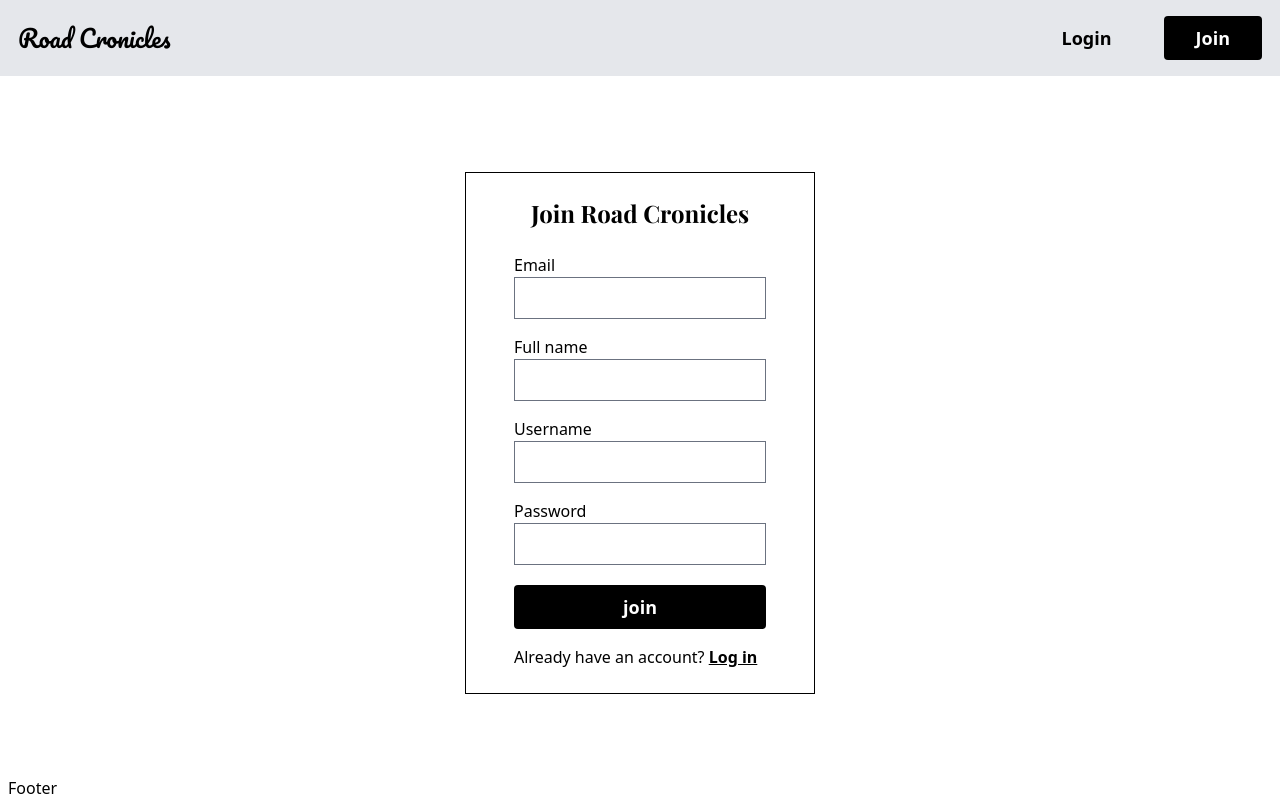
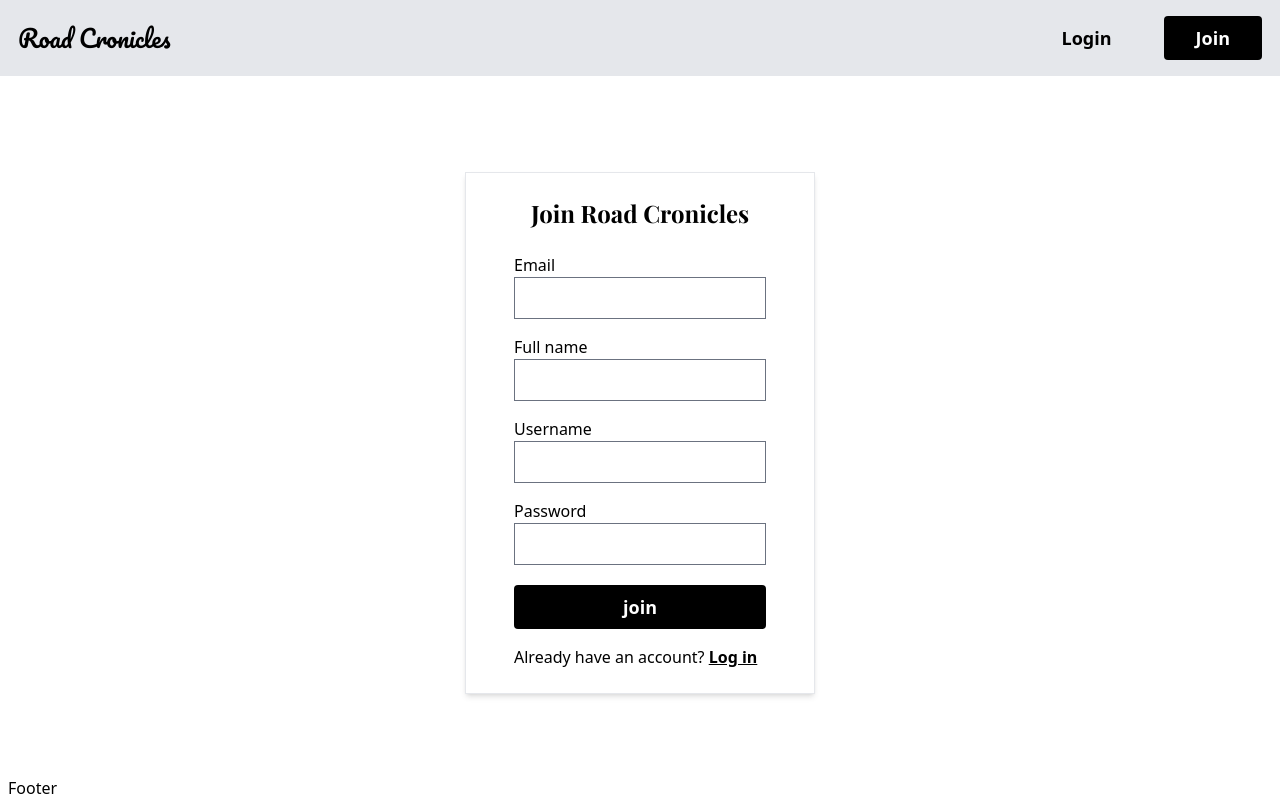
Before and after one commit to Griunvald/travel_app_client, a React (Vite) app in the folder client/: page /join in a window 1280 px wide. Built offline with nearby package versions, Linux system fonts and the light colour scheme.

Commit message:
Remove hard border around Join and Login forms, add shadow

```diff
--- a/client/src/components/pages/Join.jsx
+++ b/client/src/components/pages/Join.jsx
@@ -52,7 +52,7 @@ function Join() {
       }
 };
     return (
-        <div className="w-full md:w-[350px] mx-auto border-solid border-black border-x border-y px-12 pt-6 pb-6 mt-24">
+        <div className="w-full md:w-[350px] mx-auto shadow-md border-x border-y px-12 pt-6 pb-6 mt-24">
         <h2 className="font-playfair-display font-bold text-2xl text-center mb-6">Join Road Cronicles</h2>
           <form className="flex flex-col" onSubmit={handleSubmit}>
 
--- a/client/src/components/pages/Login.jsx
+++ b/client/src/components/pages/Login.jsx
@@ -56,7 +56,7 @@ function Login() {
 };
 
     return (
-        <div className="w-full md:w-[350px] mx-auto border-solid border-black border-x border-y px-12 pt-6 pb-6 mt-24">
+        <div className="w-full md:w-[350px] mx-auto border-x border-y shadow-md px-12 pt-6 pb-6 mt-24">
         <h2 className="font-playfair-display font-bold text-2xl text-center mb-6">Log In to Road Cronicles</h2>
           <form className="flex flex-col" onSubmit={handleSubmit}>
 
```
